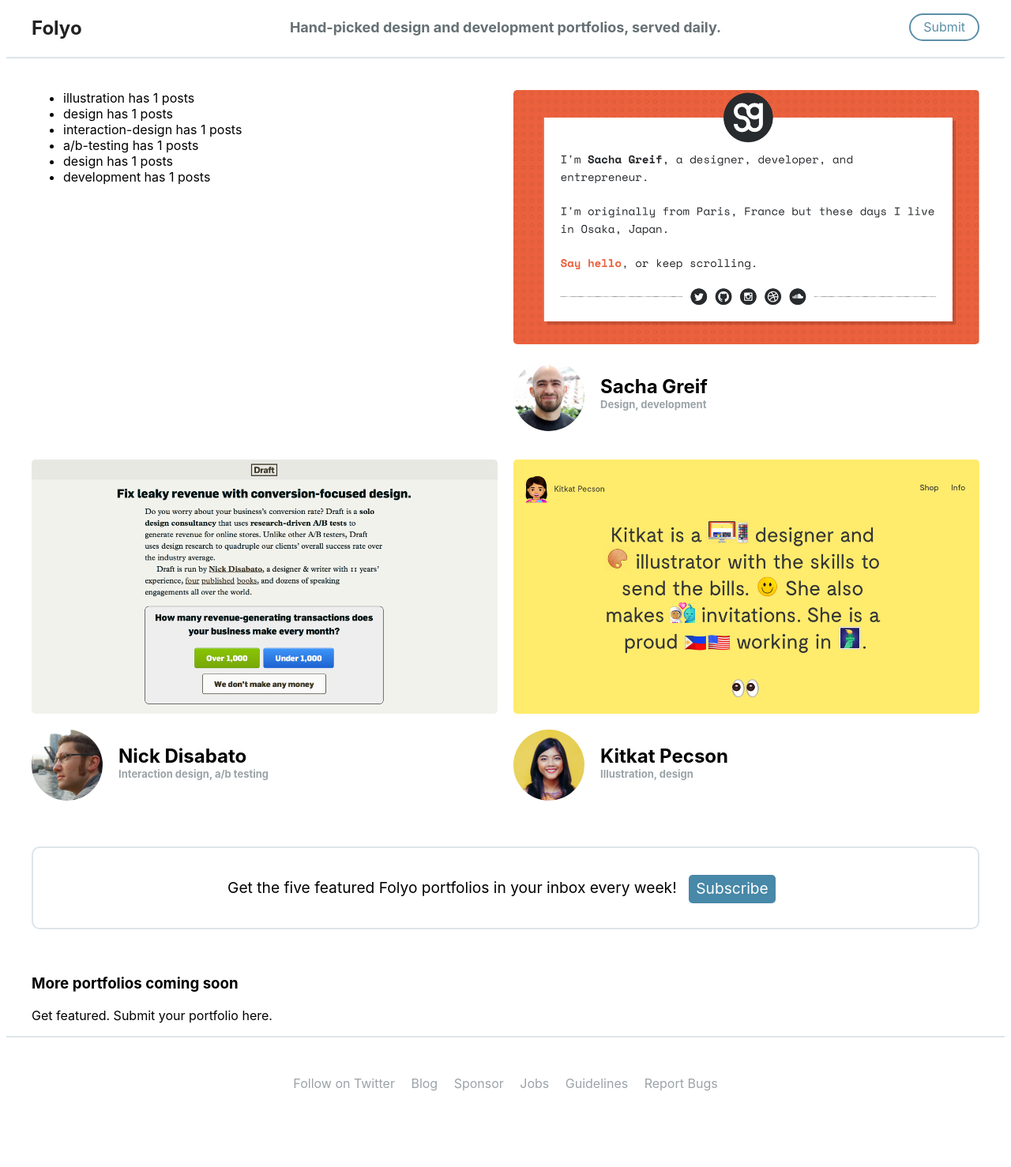
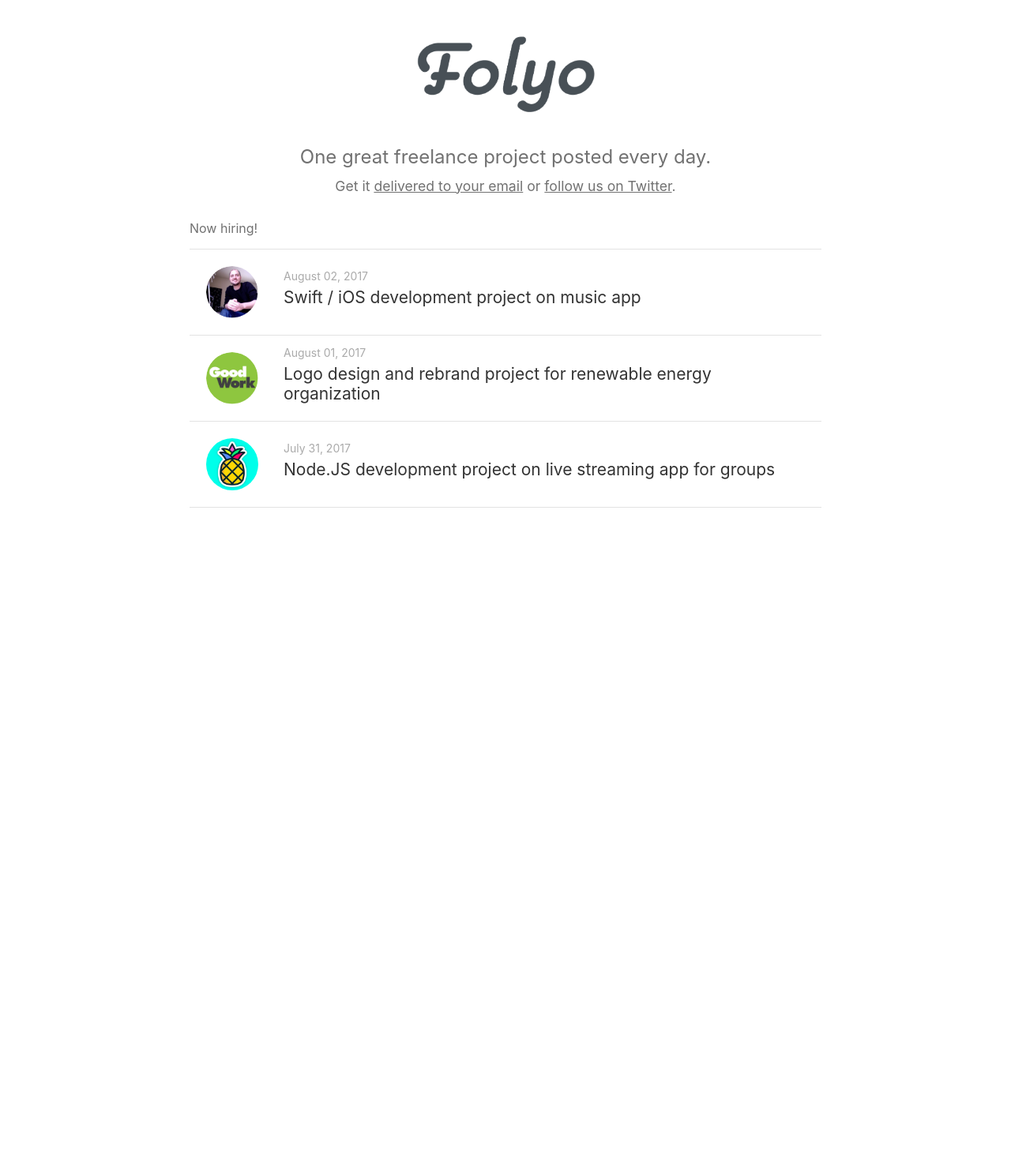
Before and after one commit to robwco/folyo, a Jekyll site: the page built from index.md, in a window 1280 px wide. Shown: the whole page at 79% size. Built offline with Jekyll 4.4.1, drawn with Linux system fonts in a browser that asks for light colours; after the commit the page ends 900 px from its top, so only the background shows below that.

Commit message:
ready to deploy

```diff
--- a/_config.yml
+++ b/_config.yml
@@ -13,10 +13,10 @@
 # you will see them accessed via {{ site.title }}, {{ site.email }}, and so on.
 # You can create any custom variable you would like, and they will be accessible
 # in the templates via {{ site.myvariable }}.
-title: Folyo
+title: Folyo - One great freelance project posted every day.
 email: help@folyo.me
 description: >
-  Hand-picked design and development portfolios, served daily.
+  I search the web and hand-pick the best freelance design and development project, served daily.
 baseurl: "" # the subpath of your site, e.g. /blog
 url: "" # the base hostname & protocol for your site, e.g. http://example.com
 twitter_username: yofolyo
@@ -25,7 +25,7 @@
 
 # Build settings
 markdown: kramdown
-gems:
+plugins:
   - jekyll-feed
   - jemoji
 
@@ -40,5 +40,3 @@
 #   - vendor/cache/
 #   - vendor/gems/
 #   - vendor/ruby/
-
-theme: jekyll-theme-minimal
--- /dev/null
+++ b/_data/projects.yml
@@ -0,0 +1,15 @@
+- title: Swift / iOS development project on music app
+  url: https://news.ycombinator.com/item?id=14910408
+  picture: "./images/greg-cervany.png"
+  date: 2017-08-02
+
+- title: Logo design and rebrand project for renewable energy organization
+  url: https://www.goodwork.ca/jobs/toronto-environmental-education-charity-communications-and-marketing-consulting-project-42024
+  picture: "./images/good-work.png"
+  date: 2017-08-01
+
+
+- title: Node.JS development project on live streaming app for groups
+  url: https://angel.co/officialglimpse/jobs/263300-full-stack-developer
+  picture: "./images/glimpse.jpg"
+  date: 2017-07-31
--- /dev/null
+++ b/_includes/footer.html
@@ -0,0 +1,6 @@
+<footer>
+	<p>
+		<a href="#">Get projects to your inbox</a>
+		<a href="http://twitter.com/yofolyo">Follow on Twitter</a>
+	</p>
+</footer>
--- /dev/null
+++ b/_includes/header.html
@@ -0,0 +1,13 @@
+<div class="header">
+	<div class="name-logo">
+		<h1>
+			<a href="/"><img alt="Folyo" src="./images/folyo-logo.png"></a>
+		</h1>
+	</div>
+
+	<div class="explainer">
+		<h2>One great freelance project posted every day.</h2>
+
+		<h3>Get it <a href="#">delivered to your email</a> or <a href="http://twitter.com/yofolyo">follow us on Twitter</a>.</h3>
+	</div>
+</div>
--- a/_sass/_grid.scss
+++ b/_sass/_grid.scss
@@ -1,112 +1,49 @@
 body {
 	margin: 0;
 	padding: 0;
+	background-color: #FFF;
 }
 
-.homepage-grid {
-	display: grid;
-	grid-template-columns: 1fr 1fr;
-	grid-column-gap: 1.25rem;
-	padding: 1.5em 2em 0em;
-	border-bottom: 2px solid #DDE5E9;
-	vertical-align: middle;
-	max-width:1200px;
-	margin: 0 auto;
+.homepage-project-list {
+	max-width: 800px;
+	margin: 1em auto 10em;
+	display: block;
 }
 
-
-@media only screen and (max-width: 700px) {
-.homepage-grid	a {
-		grid-column: 2 span;
-	}
+.homepage-project-list a {
+	border-top: 1px solid #E2E2E2;
+	width: 100%;
+	display: block;
+	box-sizing: border-box;
+	padding: 1em;
+	text-decoration: none;
+	color: #333333;
+	font-size: 21px;
 }
 
-.homepage-grid a {
-	text-decoration: none;
-	color: #000;
-	margin: 1em 0;
+.homepage-project-list a:last-child {
+	border-bottom: 1px solid #E2E2E2;
+}
+
+.homepage-project-list a .project-info {
+	display: grid;
+	width: 100%;
+	grid-template-columns: 66px 1fr;
+	grid-column-gap: 2rem;
+	align-items: center;
+	margin-top: -15px;
+}
+
+.homepage-project-list a .project-info img {
+	margin-top: 15px;
+	max-width: 100%;
+	border-radius: 100%;
+	vertical-align: middle;
+}
+
+.date {
+	font-size: 14px;
+	color: #AAAAAA;
+	line-height: 2;
 
 }
-
-.homepage-grid div.portfolio img.screenshot {
-	max-width: 100%;
-	border-radius: 5px;
-}
-
-.homepage-grid a h3 {
-	font-size: 24px;
-	margin: .8em 0 0;
-}
-
-@media only screen and (max-width: 800px) {
-	.homepage-grid a h3 {
-		font-size: 100%;
-	}
-}
-
-
-.homepage-grid h4 {
-	margin: 0;
-	font-size: 13px;
-	color: #9BA3A7;
-}
-
-.portfolio-info {
-	display: grid;
-	grid-template-columns: 90px 1fr;
-	grid-column-gap: 1.25rem;
-	padding: 1em 0 0;
-}
-
-@media only screen and (max-width: 800px) {
-	.portfolio-info {
-		grid-template-columns: 70px 1fr;
-	}
-}
-
-.portfolio-info img.photo {
-	border-radius: 90px;
-	max-width: 100%;
-}
-
-.todays-post {
-	position: absolute;
-	background-color: #44c0ff;
-	color: #FFF;
-	padding: .125em .5em;
-	font-size: 14px;
-}
-
-.homepage-grid .opt-in {
-	grid-row: 3;
-	grid-column: 2 span;
-	border: 2px solid #DDE5E9;
-	border-radius: 10px;
-	padding: 1em 2em;
-	margin: 2em 0;
-	text-align:center;
-	font-size: 120%;
-}
-
-.homepage-grid .opt-in a.button {
-	padding: .25em .5em .4em;
-	color: #FFF;
-	background-color: #4888a8;
-	border-radius: 5px;
-	margin: 0 .5em;
-}
-
-footer {
-	margin: 0 0;
-	padding: 2em 0 5em;
-	text-align: center;
-}
-
-footer a {
-	margin: 0 .5em;
-	color: #9BA3A7;
-	text-decoration: none;
-}
-footer a:hover {
-	color: #6BA3A7;
-}
--- a/_sass/_header.scss
+++ b/_sass/_header.scss
@@ -1,42 +1,32 @@
 .header {
 	display: grid;
-	grid-template-columns: 1.75fr 4.5fr 1.75fr;
 	padding: 1.5em 2em 1.5em;
-	border-bottom: 2px solid #DDE5E9;
 	vertical-align: middle;
 	max-width: 1200px;
 	margin: 0 auto;
+	text-align: center;
+}
+
+.header .name-logo h1 a img {
+	max-width: 225px;
 }
 
 .header .name-logo h1 a {
+	margin: 0 auto;
 	text-decoration: none;
 	color: #222;
 }
 
-.header h1, .header h2 {
-	margin: 0;
-}
-
-.header h1 {
-	font-size: 24px;
-	line-height: 1;
+.header h2, .header h3, .header a {
+	font-weight: 400;
+	color: #717171;
+	margin: .5em 0;
 }
 
 .header h2 {
-	font-size: 18px;
-	text-align:center;
-	color: #657074;
+	font-size: 150%;
 }
 
-.header .new-submission {
-	text-align:right;
+.header h3 {
+	font-size: 110%;
 }
-
-.header .new-submission a.button {
-	color: #5C8FA8;
-	padding: .3em 1em .4em;
-	border: 2px solid #5C8FA8;
-	border-radius: 2em;
-	text-decoration: none;
-	line-height: 1.2;
-}
--- a/_sass/_type.scss
+++ b/_sass/_type.scss
@@ -1,6 +1,6 @@
 
 /* Font families */
-$body-font: "europa", -apple-system, BlinkMacSystemFont, "Segoe UI", Roboto, Helvetica, Arial, sans-serif, "Apple Color Emoji", "Segoe UI Emoji", "Segoe UI Symbol";
+$body-font: -apple-system, BlinkMacSystemFont, "Segoe UI", Roboto, Helvetica, Arial, sans-serif, "Apple Color Emoji", "Segoe UI Emoji", "Segoe UI Symbol";
 
 body {
 	font-family: $body-font;
--- a/index.md
+++ b/index.md
@@ -4,73 +4,19 @@
 # See: https://jekyllrb.com/docs/themes/#overriding-theme-defaults
 layout: default
 ---
-<div class="header">
-	<div class="name-logo">
-		<h1>
-			<a href="/">Folyo</a>
-		</h1>
-	</div>
 
-	<div class="explainer">
-		<h2>Hand-picked design and development portfolios, served daily.</h2>
-	</div>
+{% include header.html %}
 
-	<div class="new-submission">
-		<a class="button" href="#">Submit</a>
-	</div>
+<p style="margin: 0 auto 0; max-width: 800px; color: #717171;">Now hiring!</p>
+<div class="homepage-project-list">
+	{% for project in site.data.projects %}
+    <a href="{{ project.url }}">
+			<div class="project-info">
+				<div><img src="{{ project.picture }}"></div>
+
+				<div><span class="date">{{ project.date | date: '%B %d, %Y' }}</span><br>
+					{{ project.title }}</div>
+			</div>
+    </a>
+	{% endfor %}
 </div>
-
-
-<div class="homepage-grid">
-
-	<ul class="tags">
-	{% for tag in site.tags %}
-	  {% assign t = tag | first %}
-	  {% assign posts = tag | last %}
-	  <li>{{t | downcase | replace:" ","-" }} has {{ posts | size }} posts</li>
-	{% endfor %}
-	</ul>
-
-
-  {% for post in site.posts %}
-    <a href="{{ post.link }}">
-			<div class="portfolio">
-				<!--{% if forloop.first == true %}
-				  <span class="todays-post">Today's featured portfolio</span>
-				{% endif %}-->
-				<img class="screenshot" src="{{ post.screenshot }}">
-
-				<div class="portfolio-info">
-					<div class="photo">
-						<img class="photo" src="{{ post.photo }}">
-					</div>
-
-					<div class="bio">
-			    	<h3>{{ post.title }}</h3>
-						<h4>{{ post.tags | sort | join: ", " }}</h4>
-					</div>
-				</div>
-    	</div>
-		</a>
-  {% endfor %}
-
-	<div class="opt-in">
-		<p>Get the five featured Folyo portfolios in your inbox every week! <a href="#" class="button">Subscribe</a></p>
-	</div>
-
-	<div>
-		<h3>More portfolios coming soon</h3>
-		<p>Get featured. Submit your portfolio here.</p>
-	</div>
-</div>
-
-<footer>
-	<p>
-		<a href="http://twitter.com/yofolyo">Follow on Twitter</a>
-		<a href="http://">Blog</a>
-		<a href="#">Sponsor</a>
-		<a href="#">Jobs</a>
-		<a href="#">Guidelines</a>
-		<a href="#">Report Bugs</a>
-	</p>
-</footer>
```
Also changed, not shown: _includes/head.html (+10 -3 lines), _layouts/page.html (added, +10 -0 lines), _posts/2017-06-27-kitkat-pecson.md (deleted, +0 -7 lines), _posts/2017-06-27-nick-disabato.md (deleted, +0 -7 lines), _posts/2017-06-27-sacha-greif.md (deleted, +0 -11 lines), sponsor.md (added, +9 -0 lines), this_week.md (added, +37 -0 lines), images/folyo-logo.png (added), images/glimpse.jpg (added), images/good-work.png (added), images/greg-cervany.png (added), 1 other file.
